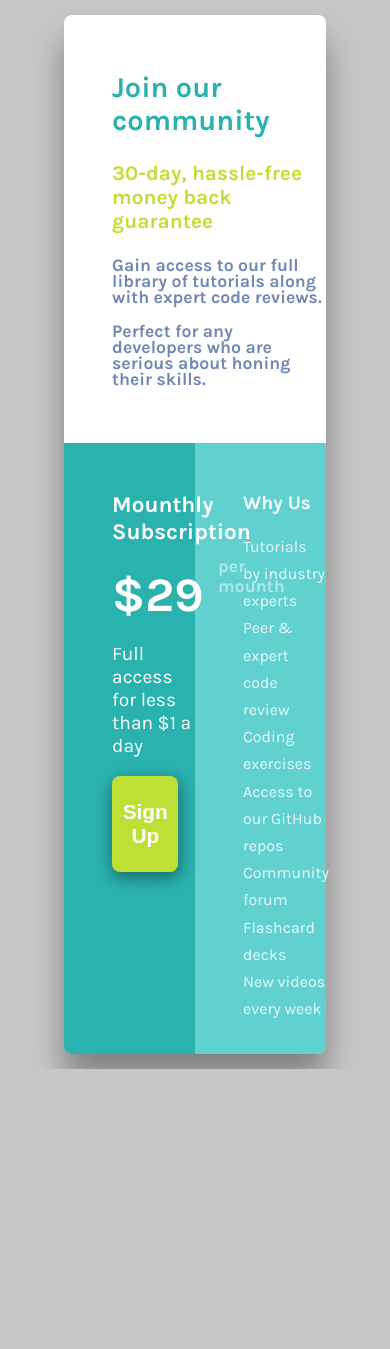
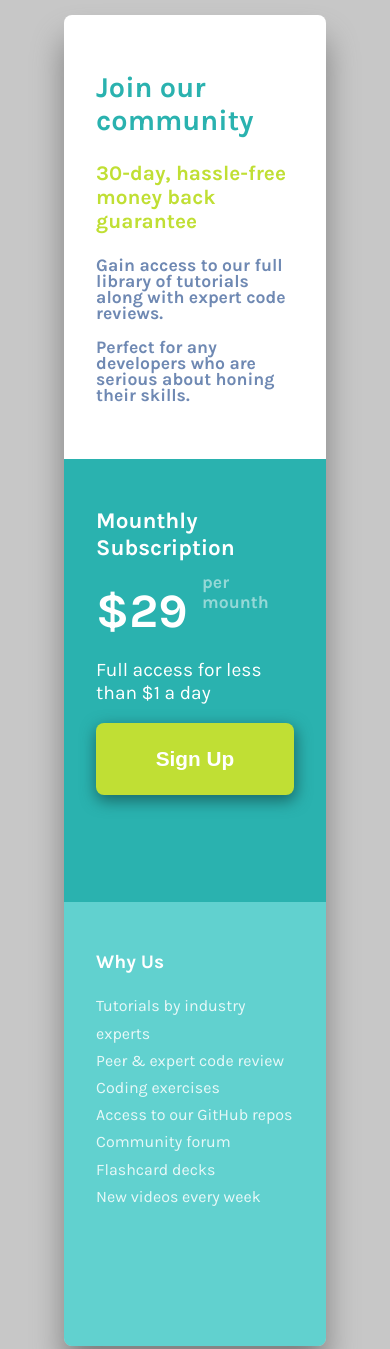
Before and after one commit to Jesse-Snow/Single-price-grid-component, a plain HTML site: page index.html in a window 390 px wide. Shown: the top 1349 px of the page. Before the commit the page ends 1069 px from the top, so only its background shows below. Drawn offline with Linux system fonts and the light colour scheme.

Commit message:
Mobile version finished

```diff
--- a/main.css
+++ b/main.css
@@ -119,4 +119,29 @@ header h2 {
   line-height: 1.7rem;
   opacity:0.85;
 }
-/* Starting mobile version */
+
+@media only screen and (max-width:900px){
+  .content__header {
+    grid-column-start: 1;
+    grid-column-end: 2;
+  }
+  .content {
+    grid-template-columns: 1fr;
+    grid-template-rows:1fr 1fr 1fr;
+  }
+  .content > * {
+    padding:0;
+    padding:0 2rem;
+  }
+
+  .content__price {
+    border-radius: 0;
+  }
+  .price button {
+    width:100%;
+  }
+  .content__whyUs {
+    border-radius: 0;
+    border-radius: 0 0 0.5rem 0.5rem;
+  }
+}
```
